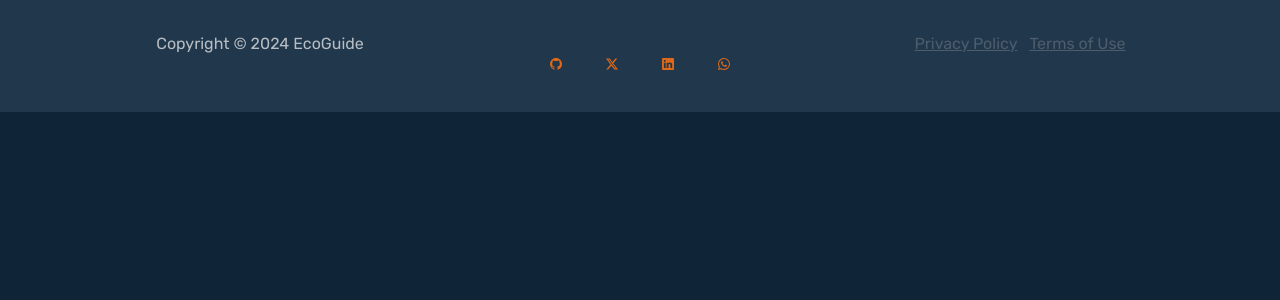
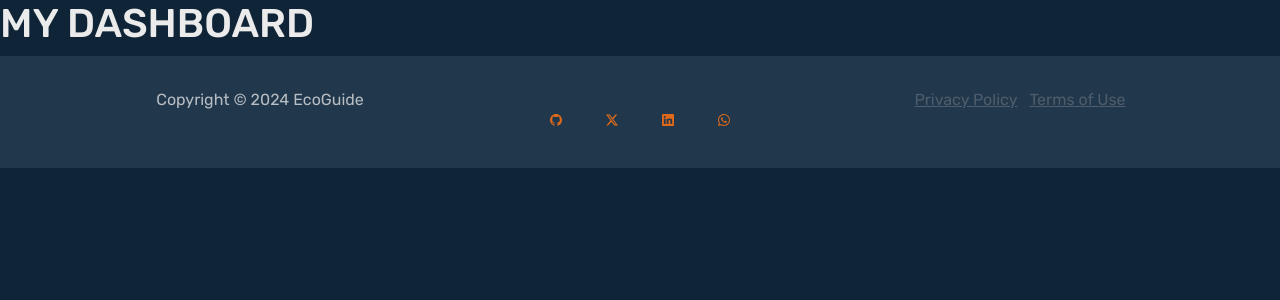
Before and after one commit to martinnyemba/EcoGuide, a Python web app: template app/templates/user/dashboard.html in a window 1280 px wide. Shown: the part 56-356 px from the top of the page. Run offline with Jinja, Linux system fonts and the light colour scheme; the template is opened without the code that fills it, so the values that code supplies are empty; some libraries are stand-ins or nearby versions.

```diff
--- a/app/templates/user/dashboard.html
+++ b/app/templates/user/dashboard.html
@@ -1 +1,7 @@
 {% extends 'base.html' %}
+{% block title %}
+	Dashboard
+{% endblock %}
+{% block content %}
+	<h1>MY DASHBOARD</h1>
+{% endblock %}
```
